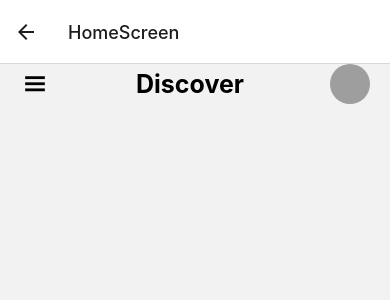
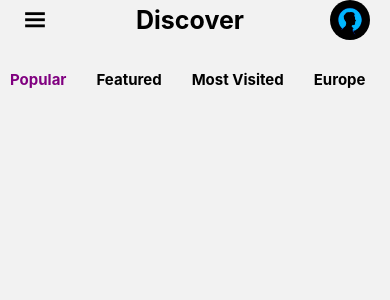
Before and after one commit to Sedinamm/Travel-app, a React Native app: screen /HomeScreen in a window 390 px wide. Shown: the top 300 px of the page. Built offline with nearby package versions, Linux system fonts and the light colour scheme; grey boxes are pictures that could not be loaded.

Commit message:
added horizontal scroll view to the HomeScreen

```diff
--- a/App.js
+++ b/App.js
@@ -11,7 +11,7 @@ export default function App() {
   return (
     <NavigationContainer>
 
-      <Stack.Navigator>
+      <Stack.Navigator screenOptions={{headerShown: false}}>
 
       <Stack.Screen name='IntroScreen' component={IntroScreen} />
       <Stack.Screen name='HomeScreen' component={HomeScreen} />
--- a/Screens/HomeScreen.js
+++ b/Screens/HomeScreen.js
@@ -4,6 +4,7 @@ import {
   TouchableOpacity,
   SafeAreaView,
   Image,
+  ScrollView,
 } from "react-native";
 import React from "react";
 // import { SafeAreaView } from 'react-native-safe-area-context'
@@ -40,6 +41,44 @@ const HomeScreen = ({ navigation }) => {
           />
         </TouchableOpacity>
       </View>
+
+        {/* Horizontal Scroll View */}
+      <ScrollView horizontal style={{marginTop:30, marginHorizontal:10}}>
+        <TouchableOpacity>
+        <View style={{alignItems:"center", marginRight:30,}}>
+        <Text style={{ fontSize:15, fontWeight:"bold", color:"purple"}}>Popular</Text>
+        </View>
+        </TouchableOpacity>
+        <TouchableOpacity>
+        <View style={{alignItems:"center", marginRight:30}}>
+        <Text style={{ fontSize:15, fontWeight:"bold"}}>Featured</Text>
+        </View>
+        </TouchableOpacity>
+        <TouchableOpacity>
+        <View style={{alignItems:"center", marginRight:30}}>
+        <Text style={{ fontSize:15, fontWeight:"bold"}}>Most Visited</Text>
+        </View>
+        </TouchableOpacity>
+        <TouchableOpacity>
+        <View style={{alignItems:"center", marginRight:30}}>
+        <Text style={{ fontSize:15, fontWeight:"bold"}}>Europe</Text>
+        </View>
+        </TouchableOpacity>
+        <TouchableOpacity>
+        <View style={{alignItems:"center", marginRight:30}}>
+        <Text style={{ fontSize:15, fontWeight:"bold"}}>Asia</Text>
+        </View>
+        </TouchableOpacity>
+        <TouchableOpacity>
+        <View style={{alignItems:"center", marginRight:30}}>
+        <Text style={{ fontSize:15, fontWeight:"bold"}}>Africa</Text>
+        </View>
+        </TouchableOpacity>
+      </ScrollView>
+      <ScrollView>
+
+      </ScrollView>
+
     </SafeAreaView>
   );
 };
```
Also changed, not shown: Images/profile.jpg (added).
